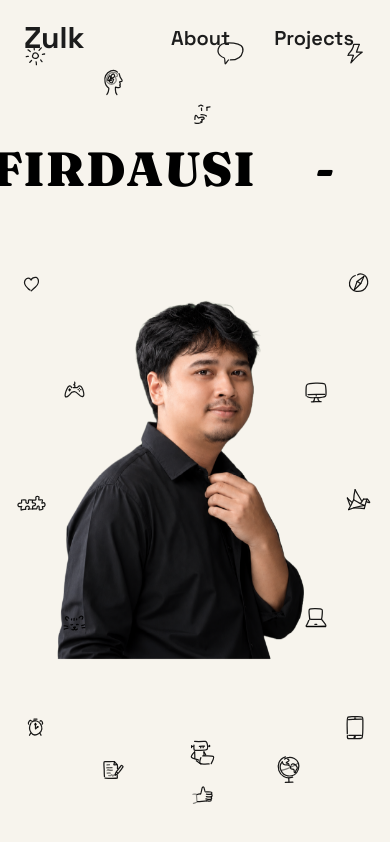
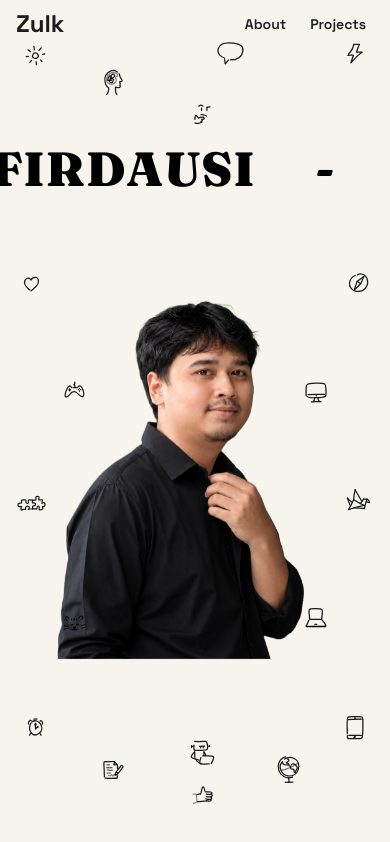
Before and after one commit to Zulkifli70/portofolio-new, a React (Vite) app: page / in a window 390 px wide. Shown: the top 842 px of the page. Built offline with nearby package versions, Linux system fonts and the light colour scheme.

Commit message:
responsive header

```diff
--- a/src/components/Header.jsx
+++ b/src/components/Header.jsx
@@ -1,4 +1,5 @@
 import { useRef, useEffect } from "react";
+import gsap from "gsap";
 import { ScrollSmoother } from "gsap/ScrollSmoother";
 
 /**
@@ -41,6 +42,30 @@ export default function Header() {
     return () => ro.disconnect();
   }, []);
 
+  // ── Scroll-hide: hide on scroll down, show on scroll up ────────────
+  // Uses a simple scroll threshold. At the very top the header always
+  // shows. Animates via GSAP translate so it stays GPU-friendly.
+  useEffect(() => {
+    let lastY = window.scrollY;
+    const header = headerRef.current;
+
+    const onScroll = () => {
+      const y = window.scrollY;
+      if (!header) return;
+      if (y <= 40) {
+        gsap.to(header, { yPercent: 0, duration: 0.3, overwrite: true });
+      } else if (y > lastY + 4) {
+        gsap.to(header, { yPercent: -110, duration: 0.3, overwrite: true });
+      } else if (y < lastY - 4) {
+        gsap.to(header, { yPercent: 0, duration: 0.3, overwrite: true });
+      }
+      lastY = y;
+    };
+
+    window.addEventListener("scroll", onScroll, { passive: true });
+    return () => window.removeEventListener("scroll", onScroll);
+  }, []);
+
   // ── Smooth-scroll on nav click ────────────────────────────────────
   /**
    * Intercepts anchor clicks and uses ScrollSmoother.scrollTo() for a
@@ -58,12 +83,12 @@ export default function Header() {
   return (
     <header
       ref={headerRef}
-      className="header w-max-7xl flex items-center justify-between py-2 px-6 fixed top-0 left-0 right-0 z-20"
+      className="header w-max-7xl flex items-center justify-between py-1.5 px-4 md:py-2 md:px-6 fixed top-0 left-0 right-0 z-20"
     >
       <div>
         <a
           href="#hero"
-          className="logo text-3xl font-space font-bold text-text-primary"
+          className="logo text-2xl md:text-3xl font-space font-bold text-text-primary"
           onClick={handleClick}
         >
           Zulk
@@ -71,19 +96,19 @@ export default function Header() {
       </div>
       <nav
         ref={navRef}
-        className="nav text-2xl flex items-center gap-5 font-space"
+        className="nav text-2xl flex items-center gap-2 md:gap-5 font-space"
       >
         <a
           href="#about"
           onClick={handleClick}
-          className="text-xl hover:bg-hover px-3 py-4 rounded-2xl font-semibold text-text-primary"
+          className="text-sm md:text-xl hover:bg-hover px-2 py-2 md:px-3 md:py-4 rounded-2xl font-semibold text-text-primary"
         >
           About
         </a>
         <a
           href="#projects"
           onClick={handleClick}
-          className="text-xl hover:bg-hover px-3 py-4 rounded-2xl font-semibold text-text-primary"
+          className="text-sm md:text-xl hover:bg-hover px-2 py-2 md:px-3 md:py-4 rounded-2xl font-semibold text-text-primary"
         >
           Projects
         </a>
```
